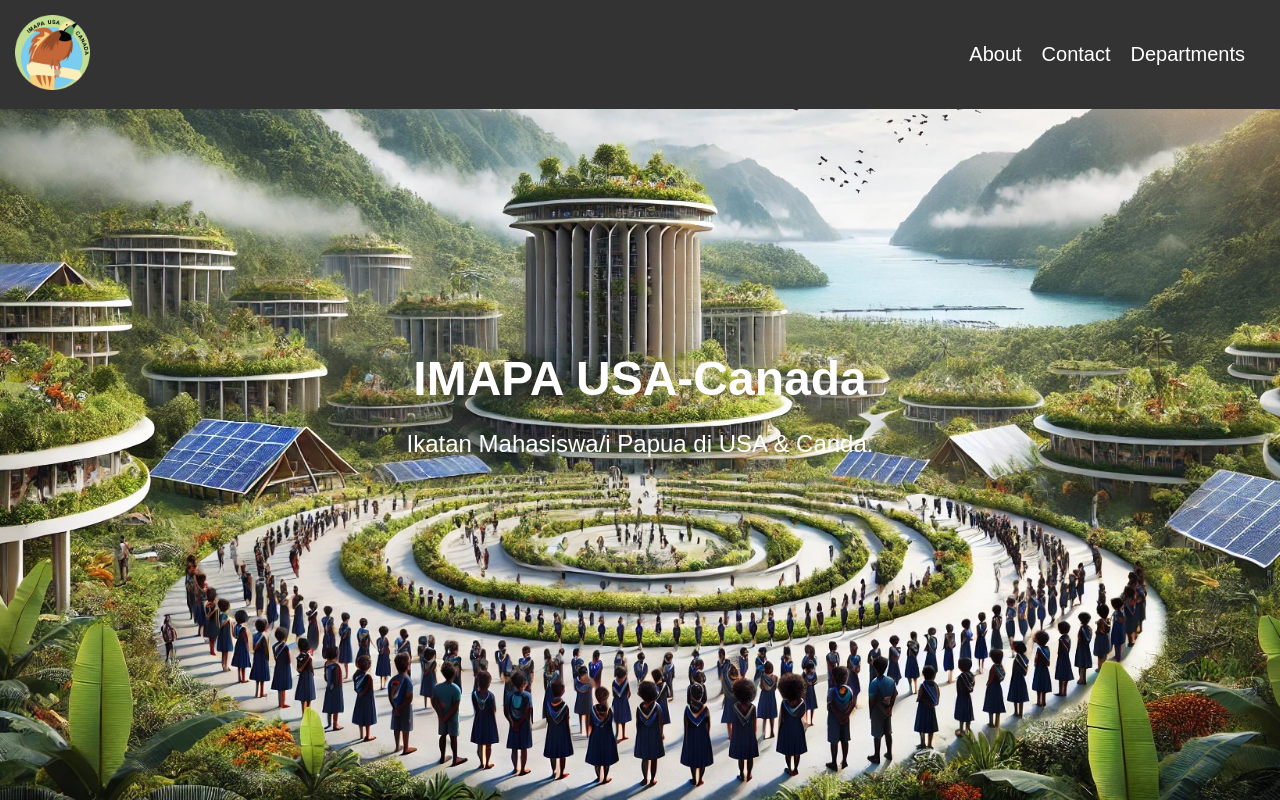
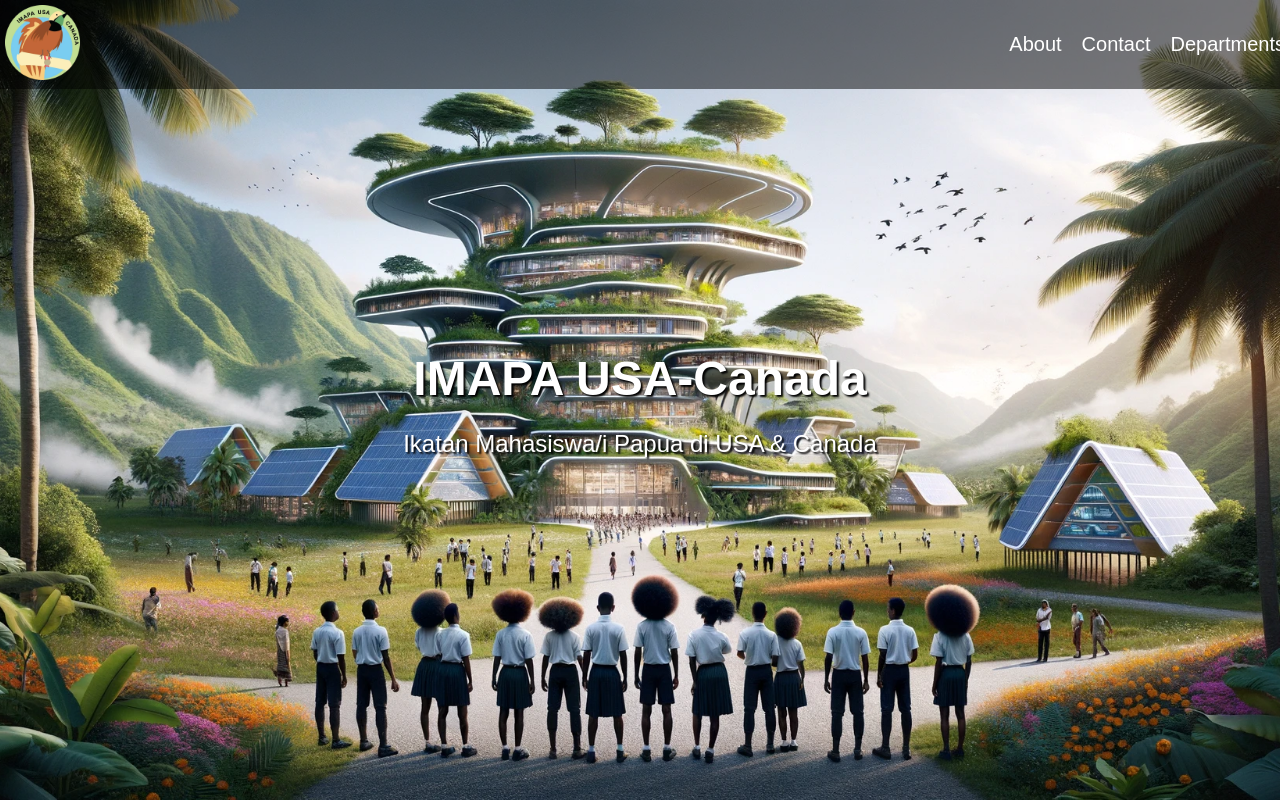
Before and after one commit to ImapaUSACanada/imapausacanada-website, a React (Create React App) app: page / in a window 1280 px wide. Built offline with nearby package versions, Linux system fonts and the light colour scheme.

Commit message:
Fixed Homepage Design

```diff
--- a/src/components/Navbar.module.css
+++ b/src/components/Navbar.module.css
@@ -3,20 +3,20 @@
     display: flex;
     justify-content: space-between;
     align-items: center;
-    padding: 15px;
-    background-color: #333;
+    padding: 5px;
+    background-color: rgba(0, 0, 0, 0.5);
     color: white;
-    position: fixed; /* Keeps navbar fixed at top */
+    position: fixed;
     top: 0;
     left: 0;
     width: 100%;
-    z-index: 1000;
+    z-index: 2;
 }
 
 /* Logo styling */
 .logo img {
-    height: 75px; /* Adjust logo size */
-    cursor: pointer; /* Makes it clear it's clickable */
+    height: 75px;
+    cursor: pointer;
 }
 
 /* Navigation links */
@@ -38,7 +38,7 @@
 }
 
 .navLinks a:hover {
-    color: #ffcc00; /* Changes color on hover */
+    color: #ffcc00;
 }
 
 /* Mobile menu button */
@@ -54,18 +54,17 @@
 /* Mobile styles */
 @media (max-width: 768px) {
     .navLinks {
-        display: none; /* Hidden by default on small screens */
+        display: none;
         flex-direction: column;
         background-color: #333;
         position: absolute;
-        top: 60px; /* Push below navbar */
+        top: 60px;
         right: 0;
         width: 100%;
         padding: 10px 0;
         text-align: center;
     }
 
-    /* Shows the menu when active */
     .navLinks.show {
         display: flex;
     }
--- a/src/index.css
+++ b/src/index.css
@@ -1,52 +1,13 @@
-body, html {
+/* Global Styles */
+body {
   margin: 0;
   padding: 0;
-  font-family: Arial, sans-serif;
-  background: url('../public/background.jpg') no-repeat center center/cover;
-  color: white;
+  font-family: "Poppins", Arial, sans-serif;
+  background: url('../public/landingImg.webp') no-repeat center center/cover;
+  color: rgba(0, 0, 0, 0.7);
+  width: 100%;
   height: 100vh;
   overflow-x: hidden;
-}
-
-/* Header Styling */
-header {
-  display: flex;
-  align-items: center;
-  justify-content: space-between;
-  padding: 15px;
-  background: rgba(0, 0, 0, 0.6);
-  position: fixed;
-  width: 100%;
-  top: 0;
-  left: 0;
-  right: 10;
-  z-index: 1000;
-}
-
-.logo img {
-  height: 50px;
-}
-
-nav ul {
-  list-style: none;
-  display: flex;
-  gap: 20px;
-  padding-right: 50px;
-}
-
-nav ul li {
-  display: inline;
-}
-
-nav ul li a {
-  color: white;
-  text-decoration: none;
-  font-size: 18px;
-  transition: color 0.3s ease;
-}
-
-nav ul li a:hover {
-  color: #f4a261; /* Light orange for hover effect */
 }
 
 /* Hero Section */
@@ -58,7 +19,7 @@
   align-items: center;
   justify-content: center;
   text-align: center;
-  padding-top: 70px; /* To prevent overlap with fixed header */
+  padding: 70px 20px 0;
 }
 
 .hero::before {
@@ -67,43 +28,38 @@
   top: 0;
   left: 0;
   width: 100%;
-  height: 100%;
-  background: rgba(0, 0, 0, 0.5); /* Overlay to improve text readability */
+  height: 100vh;
+  background: rgba(0, 0, 0, 0.5);
   z-index: 1;
 }
 
 .hero-text {
   position: relative;
   z-index: 2;
+  color: white;
 }
 
 .hero-text h1 {
-  font-size: 50px;
+  font-size: 52px;
   margin: 0;
+  font-weight: 700;
+  text-shadow: 2px 2px 6px rgba(0, 0, 0, 0.3);
 }
 
 .hero-text p {
-  font-size: 24px;
+  font-size: 22px;
+  max-width: 600px;
+  margin-top: 10px;
+  opacity: 0.9;
 }
 
 /* Responsive Design */
 @media (max-width: 768px) {
-  header {
-      flex-direction: column;
-      text-align: center;
-      padding: 10px;
-  }
-
-  nav ul {
-      flex-direction: column;
-      gap: 10px;
-  }
-
   .hero-text h1 {
-      font-size: 36px;
+    font-size: 40px;
   }
 
   .hero-text p {
-      font-size: 18px;
+    font-size: 18px;
   }
 }
--- a/src/pages/LandingPage.js
+++ b/src/pages/LandingPage.js
@@ -4,7 +4,6 @@
 function LandingPage() {
     return (
         <div className={styles.landingContainer}>
-            <div className={styles.backgroundImage}></div>
             <div className={styles.overlay}></div>
 
             <div className={styles.contentBox}>
@@ -12,7 +11,7 @@
                     IMAPA USA-Canada
                 </h1>
                 <p className={styles.subtitle}>
-                    Ikatan Mahasiswa/i Papua di USA & Canda.
+                    Ikatan Mahasiswa/i Papua di USA & Canada
                 </p>
 
             </div>
--- a/src/pages/LandingPage.module.css
+++ b/src/pages/LandingPage.module.css
@@ -1,31 +1,13 @@
-/* Container for the whole landing page */
+/* Container for the landing page */
 .landingContainer {
     position: relative;
     width: 100%;
-    height: 100vh; /* Full viewport height */
+    height: 100vh;
     display: flex;
     align-items: center;
     justify-content: center;
     text-align: center;
     overflow: hidden;
-}
-
-/* Background Image */
-.backgroundImage {
-    position: absolute;
-    width: 100%;
-    height: 100%;
-    background: url('/public/landingImg.webp');
-    z-index: -2;
-}
-
-/* Overlay for a darker effect on the background */
-.overlay {
-    position: absolute;
-    width: 100%;
-    height: 100%;
-    background: rgba(0, 0, 0, 0.6); /* Semi-transparent black */
-    z-index: -1;
 }
 
 /* Content box for text */
@@ -34,7 +16,9 @@
     color: white;
     padding: 20px;
     z-index: 2;
+    text-shadow: 2px 2px 2px rgba(0, 0, 0, 5); /* Glow effect for readability */
 }
+
 
 /* Title Styling */
 .title {
```
